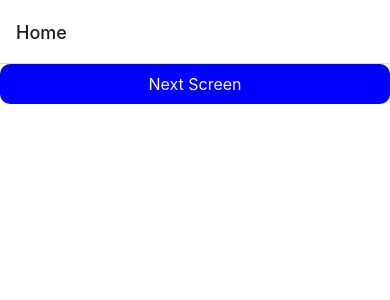
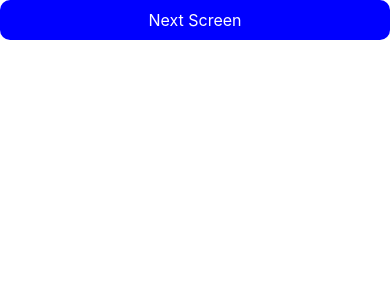
Before and after one commit to JEWOOLAFAVOUR/Nifemi-Mobile-App-Class, a React Native app: screen / in a window 390 px wide. Shown: the top 300 px of the page. Built offline with nearby package versions, Linux system fonts and the light colour scheme.

Commit message:
bew psjsjsj

```diff
--- a/App.js
+++ b/App.js
@@ -14,7 +14,9 @@ const App = () => {
   return (
     <NavigationContainer>
 
-      <Nifemi.Navigator>
+      <Nifemi.Navigator screenOptions={{
+        headerShown: false
+      }} >
 
         <Nifemi.Screen name='Home' component={HomeScreen} />
         <Nifemi.Screen name='Profile' component={ProfilePage} />
```
Also changed, not shown: screen/ProfilePage.js (line endings or trailing spaces).
